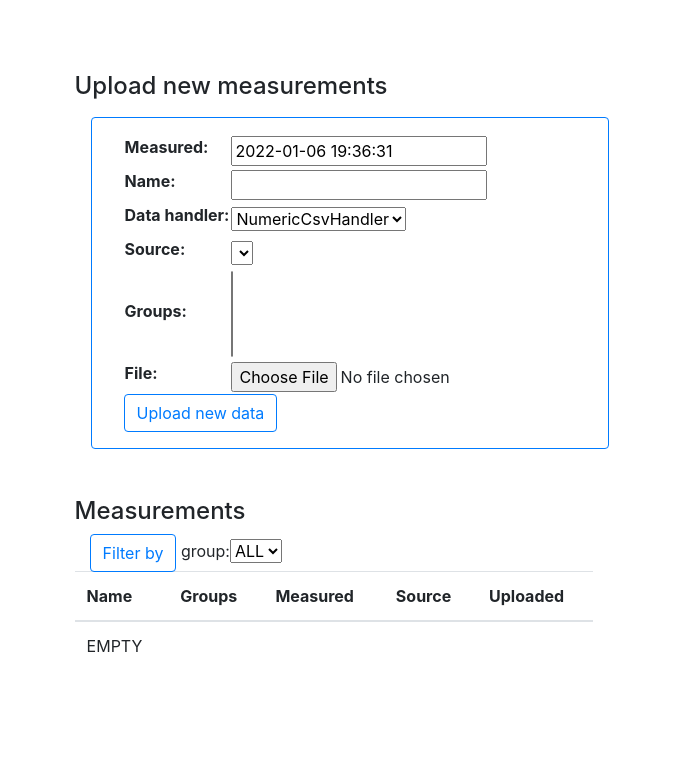
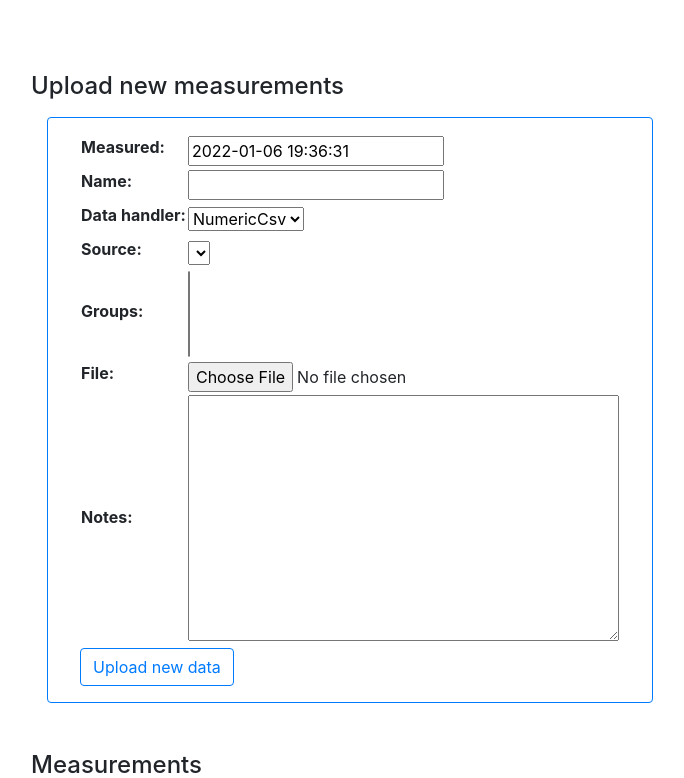
Before and after one commit to AntonSamojlow/authenticity-portal, a Django app: page /portal/measurements in a window 1280 px wide. Shown: the part 73-851 px from the top of the page, without its empty margins (306-990 px from the left). Before the commit the page ends 725 px from the top, so only its background shows below. Run offline with Django 3.2, Linux system fonts and the light colour scheme; the visitor is signed in with stand-in values (Sample User, id 1); data that the repository does not hold is empty.

Commit message:
added notes to upload

```diff
--- a/portalsite/portal/core/data_handler.py
+++ b/portalsite/portal/core/data_handler.py
@@ -56,7 +56,7 @@ class NumericCsvHandler(DataHandler):
 
     @property
     def name(self) -> str:
-        return "NumericCsvHandler"
+        return "NumericCsv"
 
     @property
     def description(self) -> str:
--- a/portalsite/portal/forms.py
+++ b/portalsite/portal/forms.py
@@ -1,5 +1,6 @@
 from typing import TYPE_CHECKING
 from django import forms
+from django.forms.widgets import Textarea
 
 class MeasurementUploadForm(forms.Form):
     def __init__(self,
@@ -19,6 +20,7 @@ class MeasurementUploadForm(forms.Form):
     source = forms.ChoiceField()
     groups = forms.MultipleChoiceField(required=False)
     file = forms.FileField(required=False)
+    notes = forms.CharField(required=False, widget=Textarea)
 
 class FilterForm(forms.Form):
     ALL = 'ALL'
--- a/portalsite/portal/templates/measurement-detail.html
+++ b/portalsite/portal/templates/measurement-detail.html
@@ -3,7 +3,7 @@
 {% block content %}
 <div>
     <div class="mb-5 mt-5">
-        <h1>Measurement</h1>
+        <h1>Measurement details</h1>
         {% if perms.portal.view_measurement %}
         <dl class="row mb-5">
             <dt class="col-sm-3">Name</dt>
--- a/portalsite/portal/templates/model-detail.html
+++ b/portalsite/portal/templates/model-detail.html
@@ -44,7 +44,7 @@
             </form>
             <form method="post" enctype="multipart/form-data">
                 {% csrf_token %}
-                    <table>
+                <table>
                     {{ train_form }}
                 </table>
                 <button class="btn btn-outline-primary" type="submit" name="train_submit">Start training...</button>
--- a/portalsite/portal/templates/topics/iris_description.html
+++ b/portalsite/portal/templates/topics/iris_description.html
@@ -8,5 +8,6 @@
         properties about each flower. One flower species is linearly separable from the other two,
         but the other two are not linearly separable from each other.
     </p>
-    <p>We model the data set with one Target column (0 or 1, encoding class membership) and the 4 feature columns SepalLengthCm, SepalWidthCm, PetalLengthCm and PetalWidthCm</p>
+    <p>We model the data set with one <i>Target</i> column (0 or 1, encoding class membership) and the 4 feature columns
+        <i>SepalLengthCm, SepalWidthCm, PetalLengthCm</i> and <i>PetalWidthCm</i>.</p>
 </div>
--- a/portalsite/portal/views.py
+++ b/portalsite/portal/views.py
@@ -110,6 +110,7 @@ class MeasurementsView(TemplateView, BaseListView):
         measurement.time_measured = form_data['measured']
         measurement.user_created = request.user
         measurement.user_changed = request.user
+        measurement.notes = form_data['notes']
 
         validation_results = measurement.validate()
         if sum([0 if result.success else 1 for result in validation_results]) > 0:
--- a/portalsite/templates/base_generic.html
+++ b/portalsite/templates/base_generic.html
@@ -38,7 +38,6 @@
 					<li><a class="dropdown-item" href="{% url 'topic' topic='salmon' %}">Salmon</a></li>
 					<li><a class="dropdown-item" href="{% url 'topic' topic='vanilla' %}">Vanilla</a></li>
 				</ul>
-				</li>
 				<a href="{% url 'models' %}" class="nav-link px-2 link-secondary">Models</a>
 				<a href="{% url 'measurements' %}" class="nav-link px-2 link-dark">Measurements</a>
 				<a href="#" class="nav-link px-2 link-dark disabled">About</a>
@@ -81,8 +80,16 @@
 		</div>
 	</div>
 	<script src="https://cdn.jsdelivr.net/npm/bootstrap@5.1.3/dist/js/bootstrap.bundle.min.js"
-		integrity="sha384-ka7Sk0Gln4gmtz2MlQnikT1wXgYsOg+OMhuP+IlRH9sENBO0LRn5q+8nbTov4+1p"
-		crossorigin="anonymous"></script>
+		integrity="sha384-ka7Sk0Gln4gmtz2MlQnikT1wXgYsOg+OMhuP+IlRH9sENBO0LRn5q+8nbTov4+1p" crossorigin="anonymous">
+		</script>
+	<script>
+		document.addEventListener("DOMContentLoaded", function () {
+			var tooltipTriggerList = [].slice.call(document.querySelectorAll('[data-bs-toggle="tooltip"]'));
+			var tooltipList = tooltipTriggerList.map(function (element) {
+				return new bootstrap.Tooltip(element);
+			});
+		});
+	</script>
 </body>
 
 </html>
```
